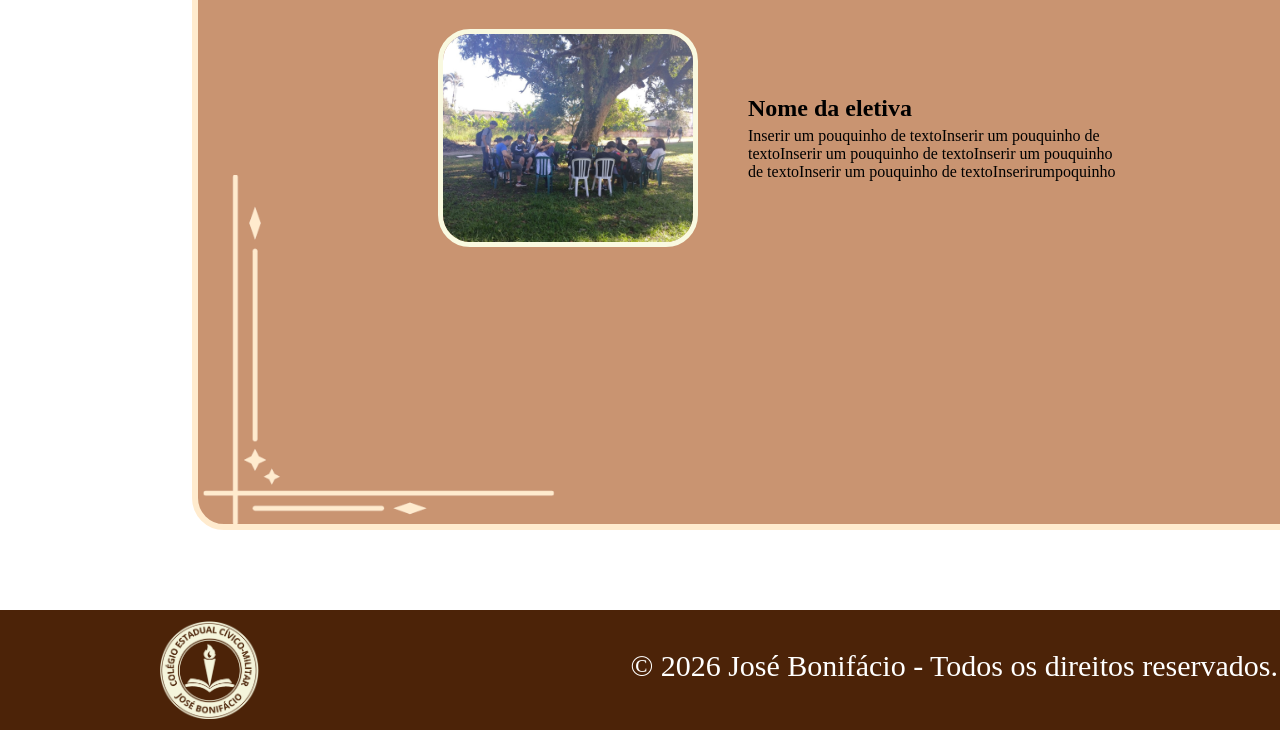
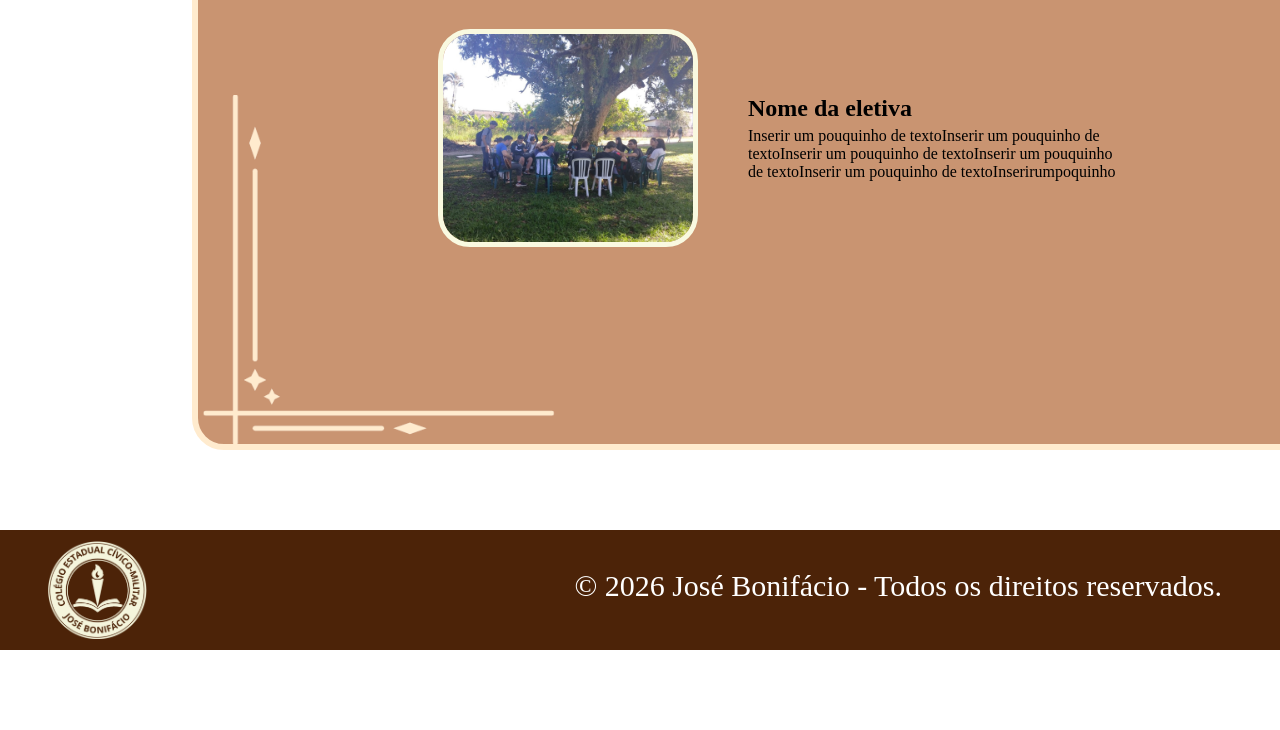
Before and after one commit to jonathan325jh/eletiva-site, a plain HTML site: page foto.html in a window 1280 px wide. Shown: the part 1244-1974 px from the top of the page. After the commit the page ends 1894 px from the top, so only its background shows below. Drawn offline with Linux system fonts and the light colour scheme; a web font is replaced by a local one.

Commit message:
Add files via upload

```diff
--- a/foto.css
+++ b/foto.css
@@ -21,7 +21,7 @@
     background-color:#c99471;
     margin-top: 5em;
     width: 75%;
-    height: 150vh;
+    height: 140vh;
     margin-left: 12em;
     border-radius: 2em;
     padding-left: 15em;
--- a/style.css
+++ b/style.css
@@ -118,7 +118,7 @@ footer p{
 #colegio{
     display: block;
     width: 6%;
-    margin-left: 10rem;
+    margin-left: 3rem;
     object-fit: contain;
 }
 
```
